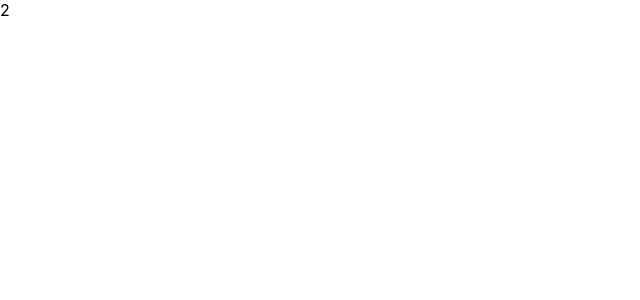
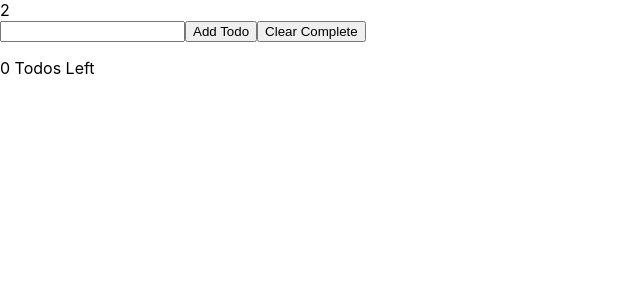
Before and after one commit to ioanh/react-to-do-app, a React (Create React App) app: page / in a window 1280 px wide. Shown: the top 300 px of the page, without its empty margins (0-640 px from the left). Built offline with nearby package versions, Linux system fonts and the light colour scheme.

Commit message:
catching up with the UI

```diff
--- a/src/App.js
+++ b/src/App.js
@@ -8,6 +8,10 @@ function App() {
   return (
     <>
     <ToDoList todos = {todos}/>
+    <input type="text"></input>
+    <button>Add Todo</button>
+    <button>Clear Complete</button>
+    <p>0 Todos Left</p>
     </>
   );
 }
```
